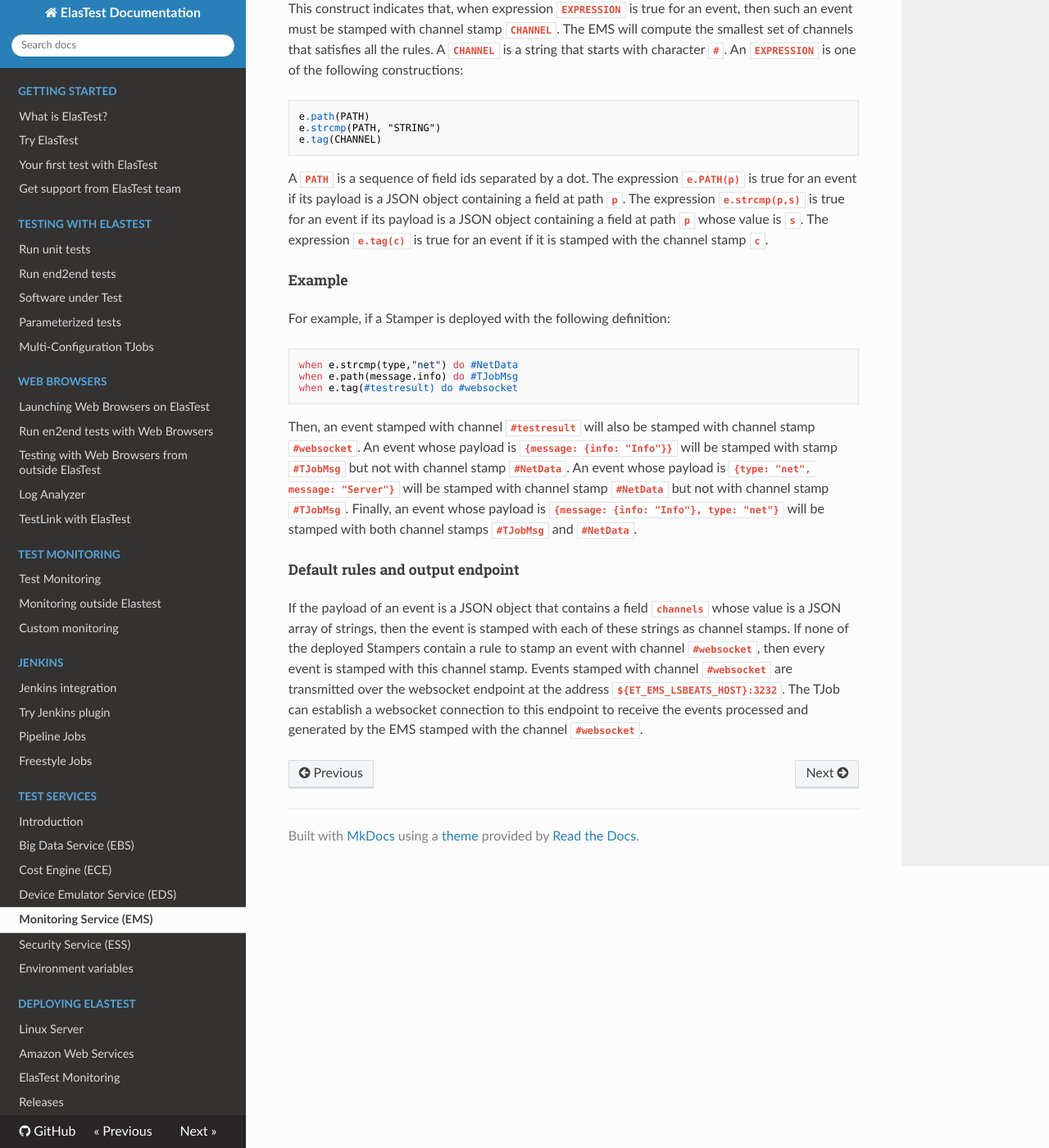
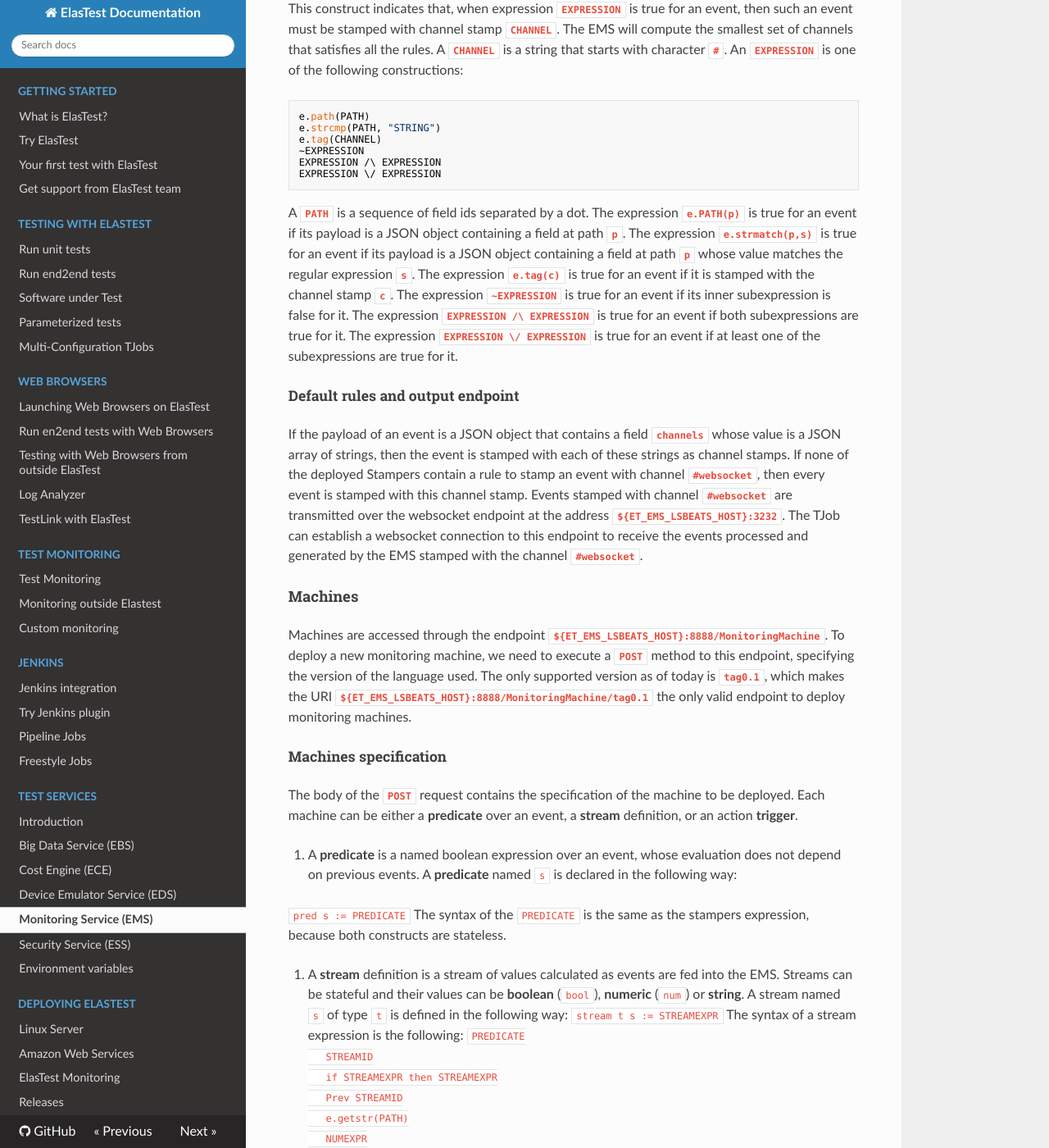
Before and after one commit to elastest/elastest.io-docs, an MkDocs documentation site: the page built from docs/test-services/ems.md, in a window 1280 px wide and 1400 px high, scrolled down 1441 px. Shown: the whole window at 82% size. Built offline with MkDocs 1.6.1, drawn with Linux system fonts in a browser that asks for light colours; nearby versions of some CDN libraries; old or Windows-style settings are respelled for this version of MkDocs; some of the changed text lies outside the part shown.

Commit message:
Finished documentation. Starting example.

````diff
--- a/docs/test-services/ems.md
+++ b/docs/test-services/ems.md
@@ -39,7 +39,7 @@
 
 <h4 class="small-subtitle">Stampers</h4>
 Stampers are accessed through the endpoint **`${ET_EMS_LSBEATS_HOST}:8888/stamper`**.
-To deploy a new stamper, we need to execute a **`POST`** method to this endpoint, specifying the version of the language used. The only supported version as of today is **`tag0.1`**, which makes the URI **`${ET_EMS_LSBEATS_HOST}:8888/stamper`** the only valid endpoint to deploy stampers.
+To deploy a new stamper, we need to execute a **`POST`** method to this endpoint, specifying the version of the language used. The only supported version as of today is **`tag0.1`**, which makes the URI **`${ET_EMS_LSBEATS_HOST}:8888/stamper/tag0.1`** the only valid endpoint to deploy stampers.
 
 <h5 class="small-subtitle">Stampers specification</h5>
 
@@ -55,16 +55,97 @@
 e.path(PATH)
 e.strcmp(PATH, "STRING")
 e.tag(CHANNEL)
+~EXPRESSION
+EXPRESSION /\ EXPRESSION
+EXPRESSION \/ EXPRESSION
 ```
 A **`PATH`** is a sequence of field ids separated by a dot.
 The expression **`e.PATH(p)`** is true for an event if its payload is a JSON object containing a field at path **`p`**.
-The expression **`e.strcmp(p,s)`** is true for an event if its payload is a JSON object containing a field at path **`p`** whose value is **`s`**.
+The expression **`e.strmatch(p,s)`** is true for an event if its payload is a JSON object containing a field at path **`p`** whose value matches the regular expression **`s`**.
 The expression **`e.tag(c)`** is true for an event if it is stamped with the channel stamp **`c`**.
+The expression **`~EXPRESSION`** is true for an event if its inner subexpression is false for it.
+The expression **`EXPRESSION /\ EXPRESSION`** is true for an event if both subexpressions are true for it.
+The expression **`EXPRESSION \/ EXPRESSION`** is true for an event if at least one of the subexpressions are true for it.
+
+<h5 class="small-subtitle">Default rules and output endpoint</h5>
+
+If the payload of an event is a JSON object that contains a field **`channels`** whose value is a JSON array of strings, then the event is stamped with each of these strings as channel stamps.
+If none of the deployed Stampers contain a rule to stamp an event with channel **`#websocket`**, then every event is stamped with this channel stamp.
+Events stamped with channel **`#websocket`** are transmitted over the websocket endpoint at the address **`${ET_EMS_LSBEATS_HOST}:3232`**.
+The TJob can establish a websocket connection to this endpoint to receive the events processed and generated by the EMS stamped with the channel **`#websocket`**.
+
+<h4 class="small-subtitle">Machines</h4>
+
+Machines are accessed through the endpoint **`${ET_EMS_LSBEATS_HOST}:8888/MonitoringMachine`**.
+To deploy a new monitoring machine, we need to execute a **`POST`** method to this endpoint, specifying the version of the language used. The only supported version as of today is **`tag0.1`**, which makes the URI **`${ET_EMS_LSBEATS_HOST}:8888/MonitoringMachine/tag0.1`** the only valid endpoint to deploy monitoring machines.
+
+<h5 class="small-subtitle">Machines specification</h5>
+
+The body of the **`POST`** request contains the specification of the machine to be deployed.
+Each machine can be either a **predicate** over an event, a **stream** definition, or an action **trigger**.
+
+1. A **predicate** is a named boolean expression over an event, whose evaluation does not depend on previous events.
+   A **predicate** named `s` is declared in the following way:
+
+   ```
+   pred s := PREDICATE
+   ```
+   The syntax of the `PREDICATE` is the same as the stampers expression, because both constructs are stateless.
+
+2. A **stream** definition is a stream of values calculated as events are fed into the EMS.
+   Streams can be stateful and their values can be **boolean** (`bool`), **numeric** (`num`) or **string**.
+   A stream named `s` of type `t` is defined in the following way:
+   ```
+   stream t s := STREAMEXPR
+   ```
+   The syntax of a stream expression is the following:
+   ```
+   PREDICATE
+   STREAMID
+   if STREAMEXPR then STREAMEXPR
+   Prev STREAMID
+   e.getstr(PATH)
+   NUMEXPR
+   NUMEXPR < NUMEXPR
+   NUMEXPR <= NUMEXPR
+   NUMEXPR = NUMEXPR
+   NUMEXPR > NUMEXPR
+   NUMEXPR >= NUMEXPR
+   NUMEXPR != NUMEXPR
+   ```
+   Where `NUMEXPR` is defined as:
+   ```
+   e.getnum(PATH)
+   NUMEXPR + NUMEXPR
+   NUMEXPR - NUMEXPR
+   NUMEXPR * NUMEXPR
+   NUMEXPR / NUMEXPR
+   AGGREGATION(STREAMID within STREAMID)
+   ```
+   And `AGGREGATION` is one of the following:
+   ```
+   avg
+   count
+   sum
+   ```
+
+   A `PREDICATE` is true or false for an event just like in the stampers definition.
+   A `STREAMID` refers to a stream declared in this monitoring machine (not necessarily a different one).
+   An `if e0 then e1` expression produces the value specified by the expression `e1` when the expression `e0` evaluates to true.
+   The expression `Prev s` is true if at some point in the past the stream `s` evaluated to `true`.
+   The construct `e.getstr(PATH)` retrieves the string value at path `PATH` of the event.
+   A `NUMEXPR` represents a numeric expression. Its syntax is detailed later on.
+   The constructs `<`, `<=`, `=`, `>`, `>=`, and `!=` compare the values of evaluating both sides of the expression.
+   The construct `e.getnum(PATH)` retrieves the numeric value at path `PATH` of the event.
+   The constructs `+`, `-`, `*`, and `/`, compute a numerical operation on the values of evaluating both sides of the expression.
+   An `AGGREGATION(s0 within s1)` computes an aggregation over the values of the stream `s0`, but only considering those values generated when stream `s1` evaluated to true.
+   The different aggregations that can be computed are the average of the numerical values (`avg`), the sum of the numerical values (`sum`), and counting the events (`count`).
 
 <h5 class="small-subtitle">Example</h5>
+
 For example, if a Stamper is deployed with the following definition:
 ```
-when e.strcmp(type,"net") do #NetData
+when e.strmatch(type,"net") do #NetData
 when e.path(message.info) do #TJobMsg
 when e.tag(#testresult) do #websocket
 ```
@@ -72,12 +153,3 @@
 An event whose payload is **`{message: {info: "Info"}}`** will be stamped with stamp **`#TJobMsg`** but not with channel stamp **`#NetData`**.
 An event whose payload is **`{type: "net", message: "Server"}`** will be stamped with channel stamp **`#NetData`** but not with channel stamp **`#TJobMsg`**.
 Finally, an event whose payload is **`{message: {info: "Info"}, type: "net"}`** will be stamped with both channel stamps **`#TJobMsg`** and **`#NetData`**.
-
-<h5 class="small-subtitle">Default rules and output endpoint</h5>
-If the payload of an event is a JSON object that contains a field **`channels`** whose value is a JSON array of strings, then the event is stamped with each of these strings as channel stamps.
-If none of the deployed Stampers contain a rule to stamp an event with channel **`#websocket`**, then every event is stamped with this channel stamp.
-Events stamped with channel **`#websocket`** are transmitted over the websocket endpoint at the address **`${ET_EMS_LSBEATS_HOST}:3232`**.
-The TJob can establish a websocket connection to this endpoint to receive the events processed and generated by the EMS stamped with the channel **`#websocket`**.
-
-<!-- <h4 class="small-subtitle">Machines</h4>
-TODO -->
````
